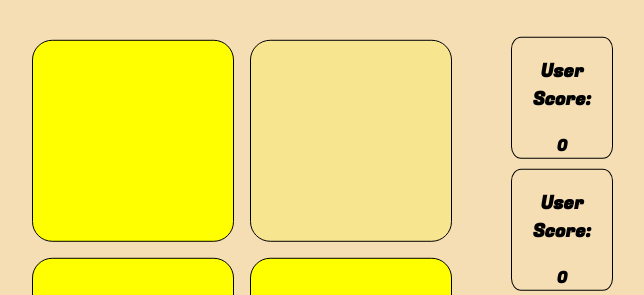
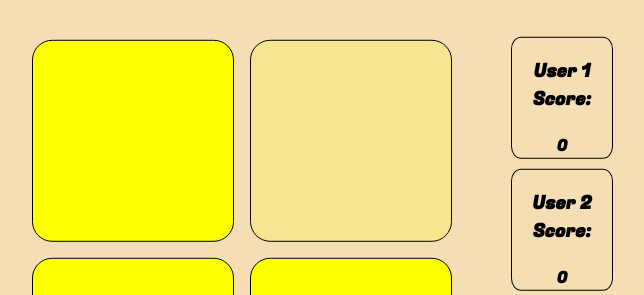
Before and after one commit to GabrielWeinbrenner/ColorSleuth, a React (Create React App) app: page / in a window 1280 px wide. Shown: the part 154-449 px from the top of the page, without its empty margins (296-940 px from the left). Built offline with nearby package versions, Linux system fonts and the light colour scheme.

Commit message:
Added user id score

```diff
--- a/src/components/App.js
+++ b/src/components/App.js
@@ -53,8 +53,8 @@ class App extends React.Component{
                     <Card id="3" changeUserScore = {this.handleUserScore} rand = {this.state.randomCardId} color={this.checkColorId(3)}/>
                     <Card id="4" changeUserScore = {this.handleUserScore} rand = {this.state.randomCardId} color={this.checkColorId(4)}/>
                     <div className="scores">
-                        <Userscore userscore={this.state.userOneScore}/>
-                        <Userscore userscore={this.state.userTwoScore}/>
+                        <Userscore id="1" userscore={this.state.userOneScore}/>
+                        <Userscore id="2" userscore={this.state.userTwoScore}/>
                     </div>
                 </div>
             </div>
--- a/src/components/Userscore.js
+++ b/src/components/Userscore.js
@@ -4,7 +4,7 @@ class Userscore extends React.Component{
     render(){
         return(
             <div className="user-score">
-                <h3 className="title-score">User Score:</h3>
+                <h3 className="title-score">User {this.props.id} Score:</h3>
                 <h4 className="individual-score">
                 {this.props.userscore}
                 </h4>
```
